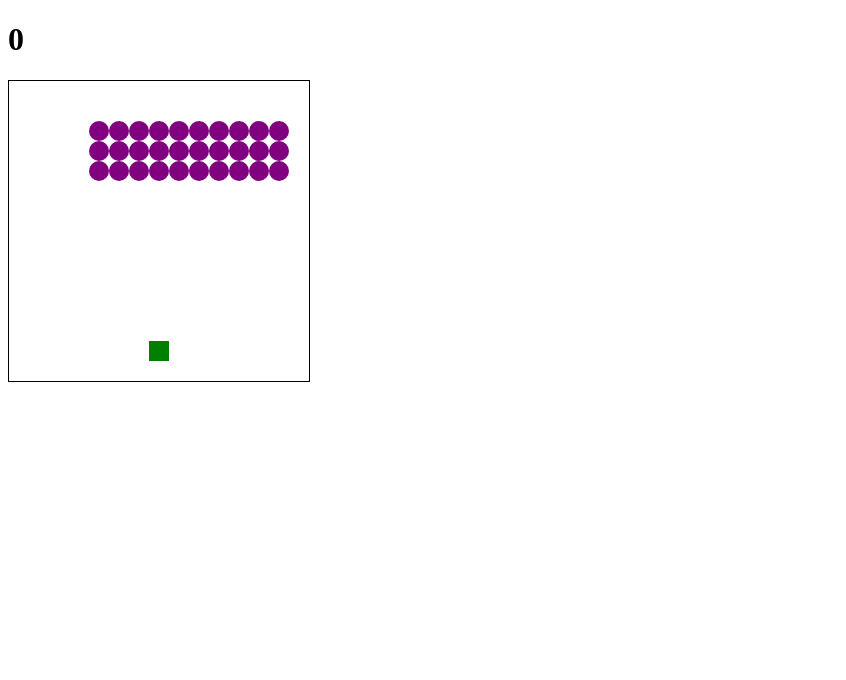
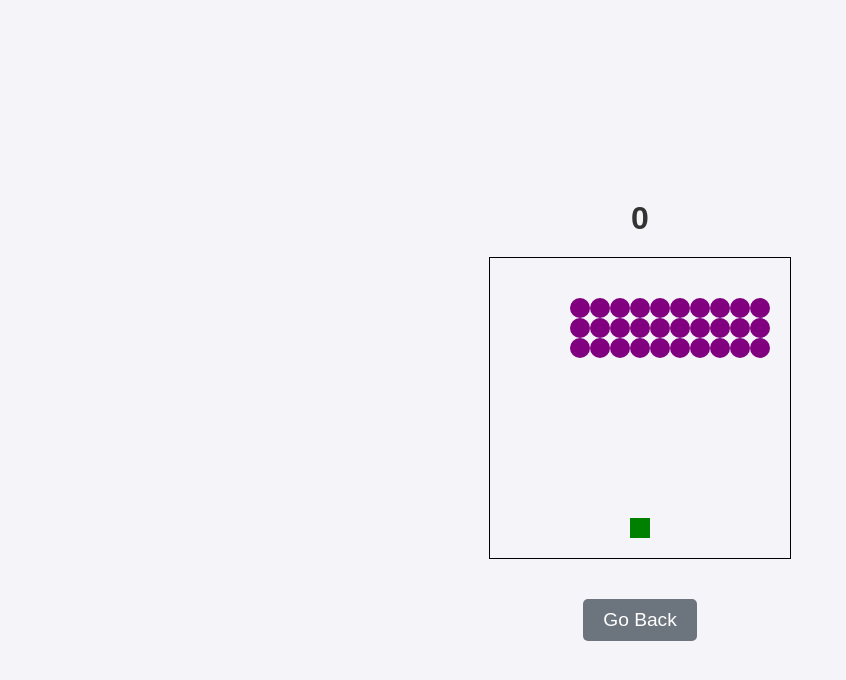
Before and after one commit to jfiras/Bootstrap-final-project, a plain HTML site: page space-invaders/game4.html in a window 1280 px wide. Shown: the whole page, without its empty margins (0-846 px from the left). Drawn offline with Linux system fonts and the light colour scheme.

Commit message:
Completing the styles of Game4

```diff
--- a/space-invaders/app.js
+++ b/space-invaders/app.js
@@ -155,3 +155,8 @@ function shoot(event) {
 }
 
 document.addEventListener("keydown", shoot);
+
+// Go back to the home page
+function goBack() {
+    window.location.href = "../index.html";
+}
--- a/space-invaders/game4.css
+++ b/space-invaders/game4.css
@@ -1,9 +1,33 @@
+* {
+    margin: 0;
+    padding: 0;
+}
+
+body {
+    font-family: 'Arial', sans-serif;
+    background-color: #f4f4f9;
+    display: flex;
+    flex-direction: column;
+    align-items: center;
+    justify-content: center;
+    min-height: 100vh;
+    padding: 20px;
+}
+
+.results {
+    font-size: 2rem;
+    color: #333;
+    margin-bottom: 20px;
+    font-weight: bold;
+}
+
 .grid {
     width: 300px;
     height: 300px;
     border: solid black 1px;
     display: flex;
     flex-wrap: wrap;
+    margin-bottom: 20px;
 }
 
 .grid div {
@@ -27,3 +51,14 @@
 .boom {
     background-color: red;
 }
+
+#go-back {
+    background-color: #6c757d;
+    color: white;
+    border: none;
+    padding: 10px 20px;
+    font-size: 1.2rem;
+    margin-top: 20px;
+    border-radius: 5px;
+    cursor: pointer;
+}
--- a/space-invaders/game4.html
+++ b/space-invaders/game4.html
@@ -12,6 +12,8 @@
 
     <div class="grid"></div>
 
+    <button id="go-back" onclick="goBack()">Go Back</button>
+
     <script src="app.js"></script>
 </body>
 </html>
```
